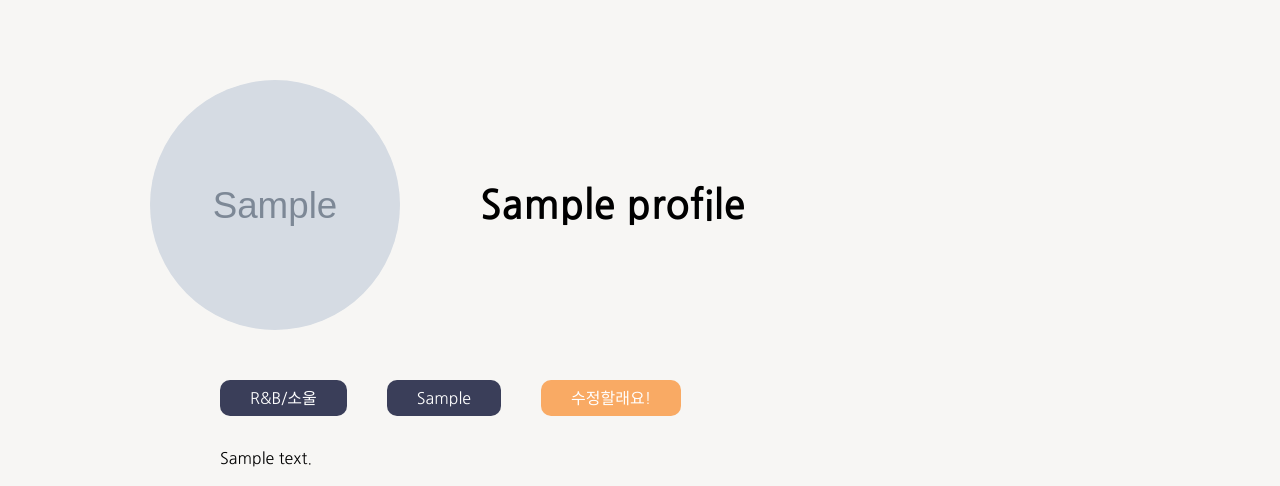
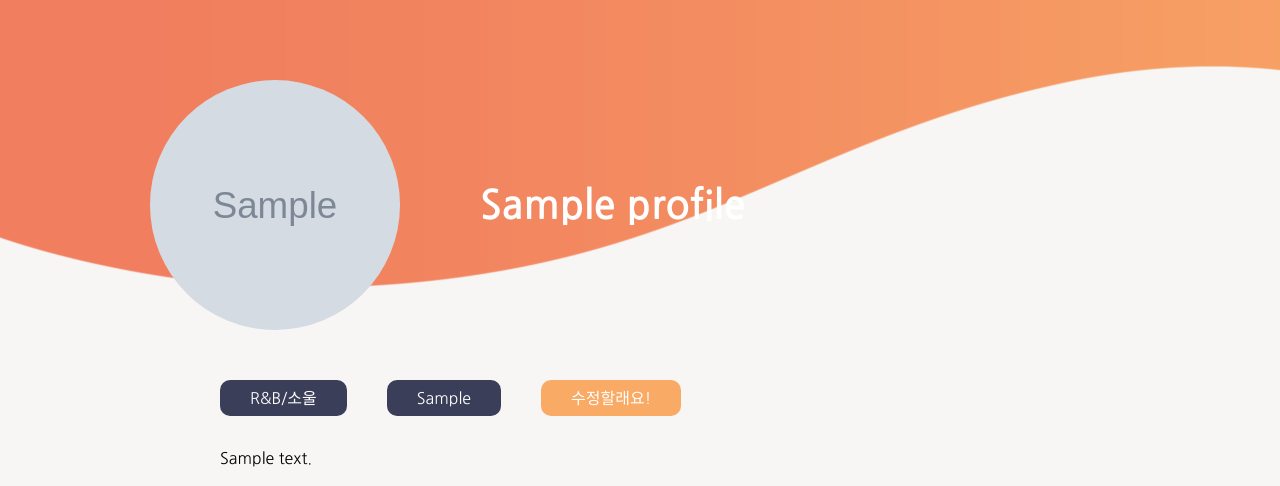
Before and after one commit to 8th-caulion/drugMusic, a Django app: page /profile/1 in a window 1280 px wide. Shown: the part 93-579 px from the top of the page. Run offline with Django 3.2, Linux system fonts and the light colour scheme; tables that the repository leaves empty hold one stand-in row (values such as "Sample post"); grey boxes marked "Sample" are stand-in pictures.

Commit message:
profile 배경 추가

```diff
--- a/drugMusicProject/drugMusicApp/templates/profileDetail.html
+++ b/drugMusicProject/drugMusicApp/templates/profileDetail.html
@@ -5,7 +5,7 @@
 <link rel="stylesheet" type="text/css" href="{% static 'css/profileDetail.css' %}" />
 {% endblock %}
 {% block contents %}
-<div>
+<div class="profileAllContainer">
     <div class="profileContainer">
         <img src="{{ profile.image.url }}" id="profile" />
         <div id="name">
@@ -16,7 +16,9 @@
         <ul class="detailList">
             <li>{{profile.category}}</li>
             <li>{{profile.place}}</li>
-            <a href="{% url 'edit' profile.id %}"><li class="edit">수정할래요!</li></a>
+            <a href="{% url 'edit' profile.id %}">
+                <li class="edit">수정할래요!</li>
+            </a>
         </ul>
         <div class="description">
             {{profile.detail}}
--- a/drugMusicProject/static/css/profileDetail.css
+++ b/drugMusicProject/static/css/profileDetail.css
@@ -18,6 +18,7 @@
     font-weight: 700;
     font-size: 40px;
     padding-left: 80px;
+    color: white;
 }
 
 .detail {
@@ -161,3 +162,9 @@
     display: grid;
     grid-template-columns: 1fr 1fr 1fr;
 }
+
+.profileAllContainer {
+    background-image: url('../img/background_profile.png');
+    background-repeat: no-repeat;
+    background-position: 0 -300px;
+}
```
